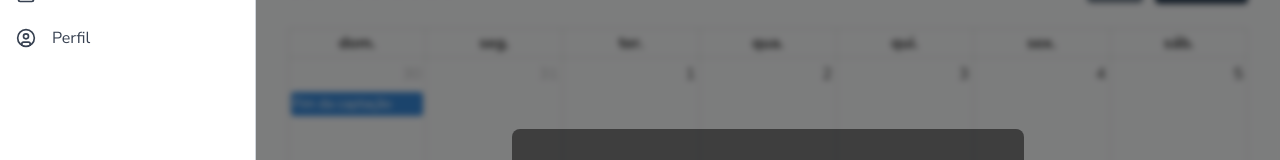
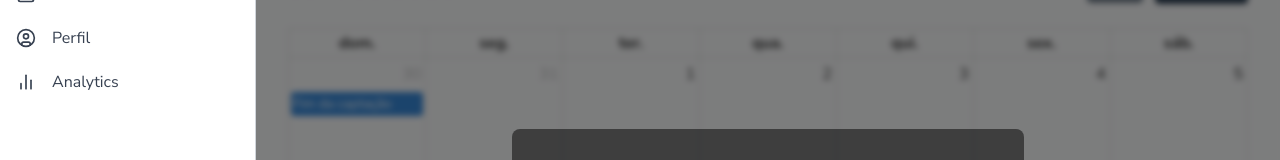
Before and after one commit to Lotus-Bio/lotus-frontend-2.0, a Next.js app: page /calendar in a window 1280 px wide. Shown: the part 194-354 px from the top of the page. Built offline with nearby package versions, Linux system fonts and the light colour scheme; no server answers; sample sign-in values are in the browser's storage.

Commit message:
adiciona página de analytics no sidemenu

```diff
--- a/src/ui/components/Sidemenu/index.jsx
+++ b/src/ui/components/Sidemenu/index.jsx
@@ -9,6 +9,7 @@ import {
   UserCircle,
   LogOut,
   Leaf,
+  BarChart2,
 } from "lucide-react";
 import {
   StyledMenu,
@@ -42,6 +43,7 @@ const Sidemenu = () => {
     "/calendar",
     "/notes",
     "/profile",
+    "/analytics",
   ].includes(pathname);
 
   useEffect(() => {
@@ -110,6 +112,10 @@ const Sidemenu = () => {
               <UserCircle />
               {!isSidebarCollapsed && <span>Perfil</span>}
             </NavItem>
+            <NavItem href="/analytics" isActive={isActive("/analytics")}>
+              <BarChart2 />
+              {!isSidebarCollapsed && <span>Analytics</span>}
+            </NavItem>
           </Nav>
 
           <BottomSection $isCollapsed={isSidebarCollapsed}>
```
